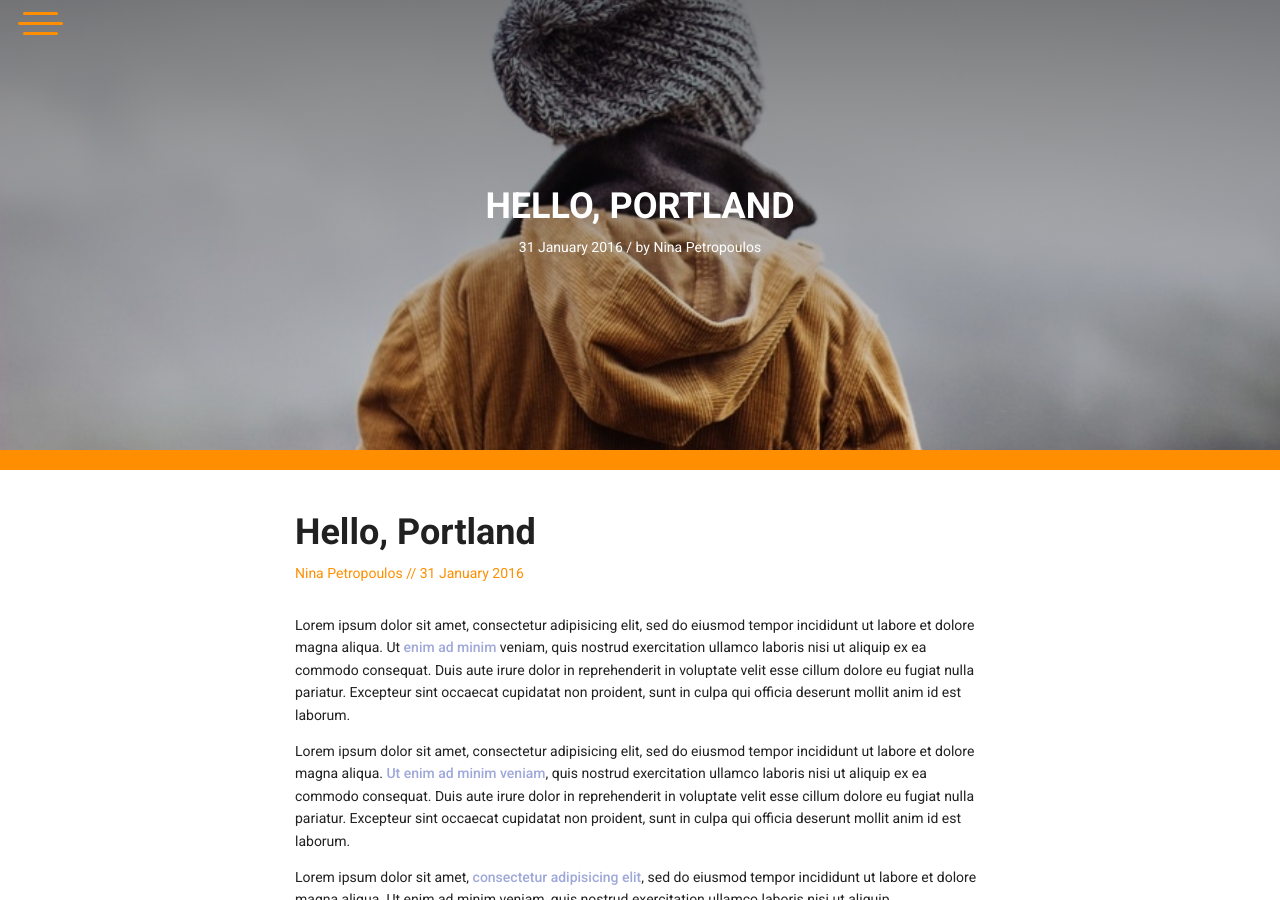
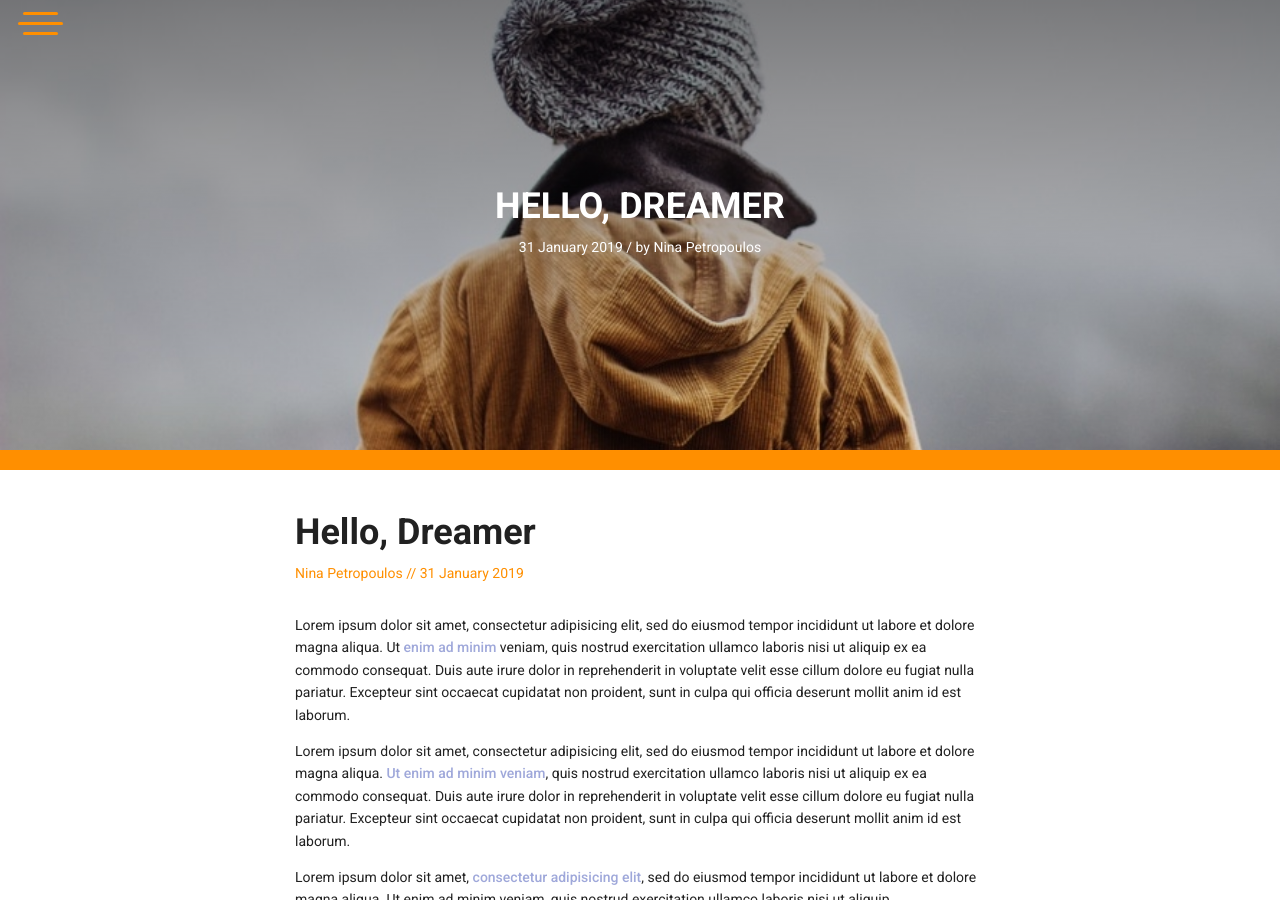
Before and after one commit to DreamSki/DreamSkii, a Jekyll site: the page built from _posts/2016-01-31-hello-portland.markdown, in a window 1280 px wide and 900 px high. Built offline with Jekyll 4.4.1, drawn with Linux system fonts in a browser that asks for light colours; nearby versions of some CDN libraries; part of the change alters nothing that is shown.

Commit message:
Update 2016-01-31-hello-portland.markdown

```diff
--- a/_posts/2016-01-31-hello-portland.markdown
+++ b/_posts/2016-01-31-hello-portland.markdown
@@ -1,10 +1,10 @@
 ---
 layout: post
-title:  "Hello, Portland"
-date:   2016-01-31 09:11:03
-description: Phasellus hendrerit. Pellent aliquet nibh nec urna. In nis aliquet vel, dapibus id,mattis.
+title:  "Hello, Dreamer"
+date:   2019-01-31 12:00:00
+description: A Landing guy dreaming of flying in the sky.
 thumbnail: person1.jpeg
-categories: category1
+categories: Welcome
 
 # Information for the author block
 author: Nina Petropoulos
```
